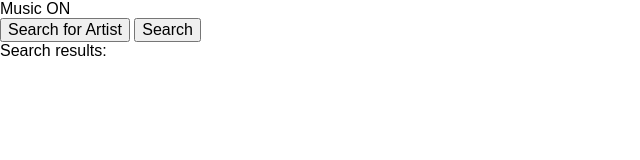
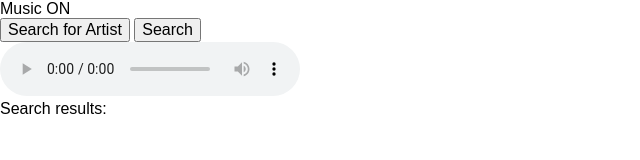
Before and after one commit to henryjf/soundcloud, a plain HTML site: page app/index.html in a window 1280 px wide. Shown: the whole page, without its empty margins (0-640 px from the left). Drawn offline with Linux system fonts and the light colour scheme; no server answers.

Commit message:
hardcoding one ex on html

```diff
--- a/app/index.html
+++ b/app/index.html
@@ -16,9 +16,8 @@
         <input type="button" name="" value="Search for Artist">
         <button type="button" name="button">Search</button>
       </div>
-<!-- <audio src="">
 
-</audio> -->
+        <audio src="http://api.soundcloud.com/tracks/13158665?client_id=Yca1d7249459344a30f833b3bc59fc9ba" controls="controls"></audio>
       <div class="albums">
         <aside>Search results:</aside>
 
```
